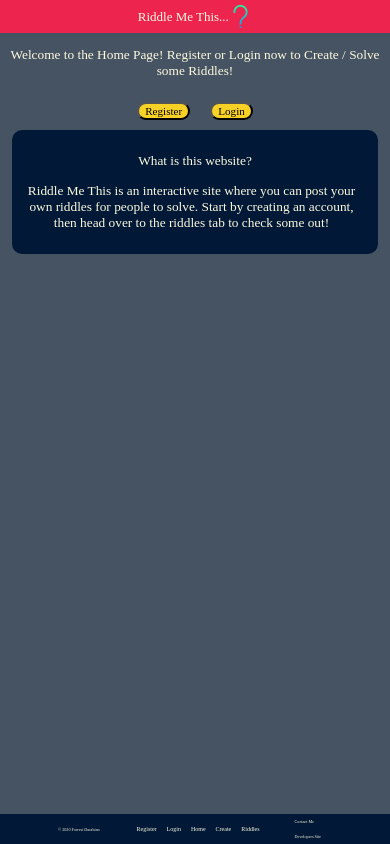
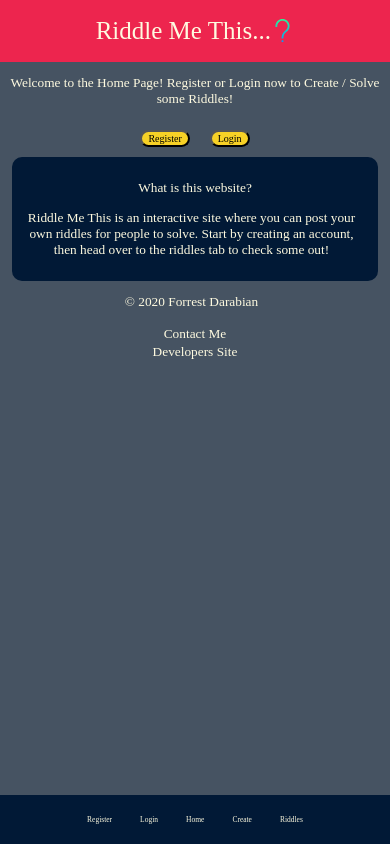
Before and after one commit to Forrestdarabian/would-you-rather-FE, a React (Create React App) app in the folder front-end/: page /home in a window 390 px wide. Built offline with nearby package versions, Linux system fonts and the light colour scheme; a web font is replaced by a local one.

Commit message:
Fixed some styling

```diff
--- a/front-end/src/components/card-view.js
+++ b/front-end/src/components/card-view.js
@@ -42,6 +42,10 @@ const useStyles = makeStyles((theme) => ({
   avatar: {
     backgroundColor: red[500],
   },
+  h3: {
+    marginLeft: "15%",
+    marginRight: "15%",
+  },
 }));
 
 export default function CardView({ item, handleDelete, history }) {
@@ -67,7 +71,9 @@ export default function CardView({ item, handleDelete, history }) {
         margin: "20px",
         width: "300px",
         backgroundColor: "#011936",
-        color: "white",
+        color: "#fefae0",
+        paddingLeft: "15px",
+        paddingRight: "15px",
       }}
     >
       <h3>{item.description}</h3>
@@ -78,13 +84,13 @@ export default function CardView({ item, handleDelete, history }) {
           className="card-stuff"
           variant="body1"
           fontFamily='Exo", sans-serif'
-          color="white"
+          color="#fefae0"
           component="h1"
         >
           <Random />
         </Typography>
         <br />
-        <Typography variant="body1" color="white" component="h1">
+        <Typography variant="body1" color="#fefae0" component="h1">
           <h3>Riddle Posted By: {item.name}</h3>
         </Typography>
       </CardContent>
--- a/front-end/src/components/create.js
+++ b/front-end/src/components/create.js
@@ -119,6 +119,12 @@ const Create = ({
         </button>
         <br />
       </form>
+      <div className="bottom-copyright">
+        <p>
+          © 2020
+          <b> Forrest Darabian </b>
+        </p>
+      </div>
       <footer className="footer">
         <Footer />
       </footer>
--- a/front-end/src/components/home.js
+++ b/front-end/src/components/home.js
@@ -64,6 +64,24 @@ function Home(props) {
           over to the riddles tab to check some out!
         </p>
       </div>
+
+      <div className="bottom-copyright">
+        <p>
+          © 2020
+          <b> Forrest Darabian </b>
+        </p>
+      </div>
+      <div className="bottom-copyright">
+        {" "}
+        <a href="mailto:forrestdarabian@gmail.com">
+          <i className="ion-ios-email fa-icons"></i>
+          Contact Me
+        </a>{" "}
+        <br />
+        <a href="https://www.forrestdarabian.com/">
+          <i className="fa-angle-double-right"></i>Developers Site
+        </a>
+      </div>
       <footer className="footer">
         <Footer />
       </footer>
--- a/front-end/src/components/login.js
+++ b/front-end/src/components/login.js
@@ -80,6 +80,12 @@ const UserLogin = ({ touched, errors, logInUser, history, token }) => {
           </Button>
         </Form>
       </div>
+      <div className="bottom-copyright">
+        <p>
+          © 2020
+          <b> Forrest Darabian </b>
+        </p>
+      </div>
       <footer className="footer">
         <Footer />
       </footer>
--- a/front-end/src/components/register.js
+++ b/front-end/src/components/register.js
@@ -79,6 +79,12 @@ const Register = (props) => {
           </button>
         </form>
       </div>
+      <div className="bottom-copyright">
+        <p>
+          © 2020
+          <b> Forrest Darabian </b>
+        </p>
+      </div>
       <footer className="footer">
         <Footer />
       </footer>
--- a/front-end/src/components/riddles.js
+++ b/front-end/src/components/riddles.js
@@ -56,6 +56,13 @@ const Riddles = (props) => {
           );
         })}{" "}
       </div>
+      <br />
+      <div className="bottom-copyright">
+        <p>
+          © 2020
+          <b> Forrest Darabian </b>
+        </p>
+      </div>
       <footer className="footer">
         <Footer />
       </footer>
--- a/front-end/src/components/startup.js
+++ b/front-end/src/components/startup.js
@@ -22,6 +22,12 @@ function Startup() {
           <button>Start</button>
         </a>
       </div>
+      <div className="bottom-copyright">
+        <p>
+          © 2020
+          <b> Forrest Darabian </b>
+        </p>
+      </div>
       <footer className="footer">
         <Footer />
       </footer>
--- a/front-end/src/functionality/footer.css
+++ b/front-end/src/functionality/footer.css
@@ -66,11 +66,58 @@ h1 {
 @media (max-width: 965px) {
   .navbar,
   h1 {
+    font-size: 125%;
+  }
+  .navbar {
+    padding-bottom: 30px;
+    padding-top: 30px;
+  }
+  .left,
+  .copyright {
+    display: none;
+  }
+}
+
+@media (max-width: 700px) {
+  .navbar,
+  h1,
+  button {
+    font-size: 115%;
+  }
+}
+
+@media (max-width: 630px) {
+  .navbar,
+  h1,
+  button {
+    font-size: 105%;
+  }
+}
+
+@media (max-width: 560px) {
+  .navbar,
+  h1,
+  button {
+    font-size: 95%;
+  }
+}
+
+@media (max-width: 500px) {
+  .navbar,
+  h1,
+  button {
     font-size: 75%;
   }
 }
 
-@media (max-width: 877px) {
+@media (max-width: 400px) {
+  .navbar {
+    padding-top: 15px;
+    padding-bottom: 15px;
+  }
+}
+
+/* @media (max-width: 877px) {
   .navbar,
   h1 {
     font-size: 65%;
@@ -82,9 +129,9 @@ h1 {
   .left {
     font-size: smaller;
   }
-}
+} */
 
-@media (max-width: 730px) {
+/* @media (max-width: 730px) {
   .copyright {
     margin-right: 5px;
   }
@@ -95,10 +142,7 @@ h1 {
   button {
     font-size: smaller;
   }
-  /* .navbar a {
-    padding-left: 0px;
-    padding-right: 0px;
-  } */
+
 }
 
 @media (max-width: 730px) {
@@ -151,7 +195,7 @@ h1 {
   * {
     font-size: 5px;
   }
-}
+} */
 
 .copyright {
   padding-right: 100px;
--- a/front-end/src/functionality/footer.js
+++ b/front-end/src/functionality/footer.js
@@ -15,19 +15,19 @@ function Footer(props) {
           <b> Forrest Darabian </b>
         </p>
       </div>
-      <a href="/register">
+      <a className="active" href="/register">
         <h1>Register</h1>
       </a>
-      <a href="/login">
+      <a className="active" href="/login">
         <h1>Login</h1>
       </a>
       <a className="active" href="/home">
         <h1>Home</h1>
       </a>
-      <a href="/create">
+      <a className="active" href="/create">
         <h1>Create</h1>
       </a>
-      <a href="/riddles">
+      <a className="active" href="/riddles">
         <h1>Riddles</h1>
       </a>
       {token ? (
--- a/front-end/src/index.css
+++ b/front-end/src/index.css
@@ -143,7 +143,7 @@ img.question {
 
 @media (max-width: 400px) {
   .startup-div h1 {
-    font-size: small;
+    font-size: 25px;
   }
 }
 
@@ -196,3 +196,18 @@ img.question {
     margin-right: 20px;
   }
 }
+
+@media (min-width: 965px) {
+  .bottom-copyright {
+    display: none;
+  }
+}
+
+.bottom-copyright a {
+  text-decoration: none;
+  color: #fefae0;
+}
+.bottom-copyright a:hover {
+  background-color: #ed254e;
+  color: black;
+}
```
